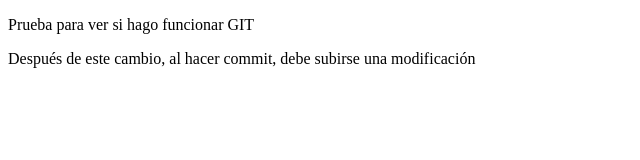
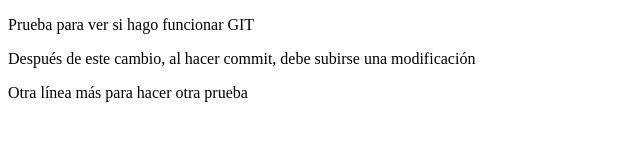
Before and after one commit to jdmemsal/Aprendiendo_GIT_Prueba, a plain HTML site: page index.html in a window 1280 px wide. Shown: the whole page, without its empty margins (0-640 px from the left). Drawn offline with Linux system fonts and the light colour scheme.

Commit message:
Tercera modificación del repositorio prueba

```diff
--- a/index.html
+++ b/index.html
@@ -12,5 +12,7 @@
 
     <p>Después de este cambio, al hacer commit, debe subirse una modificación</p>
 
+    <p>Otra línea más para hacer otra prueba</p>
+
 </body>
 </html>
```
